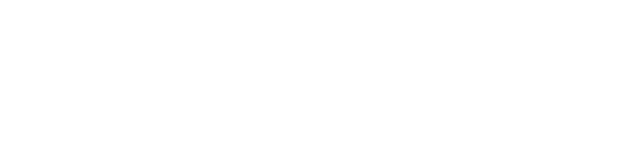
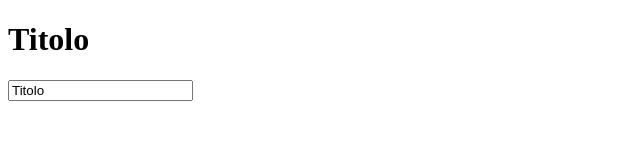
Before and after one commit to ZenRool/vue-hello, a plain HTML site: page index.html in a window 1280 px wide. Shown: the whole page, without its empty margins (0-640 px from the left). Drawn offline with nearby package versions, Linux system fonts and the light colour scheme.

Commit message:
Scrive il titolo in base a ciò che è scritto nel input text

```diff
--- a/index.html
+++ b/index.html
@@ -12,7 +12,12 @@
 </head>
 <body>
 
-
+    <div id="root">
+        <h1>
+            {{title}}
+        </h1>
+        <input type="text" v-model="title">
+    </div>
     <!-- Script  -->
     <script src="js/script.js" type="text/javascript"></script>
 
--- a/js/script.js
+++ b/js/script.js
@@ -0,0 +1,9 @@
+Vue.config.devtools = true;
+const app = new Vue( {
+    el: "#root",
+    data: ( {
+        title: "Titolo",
+
+
+    })
+});
```
